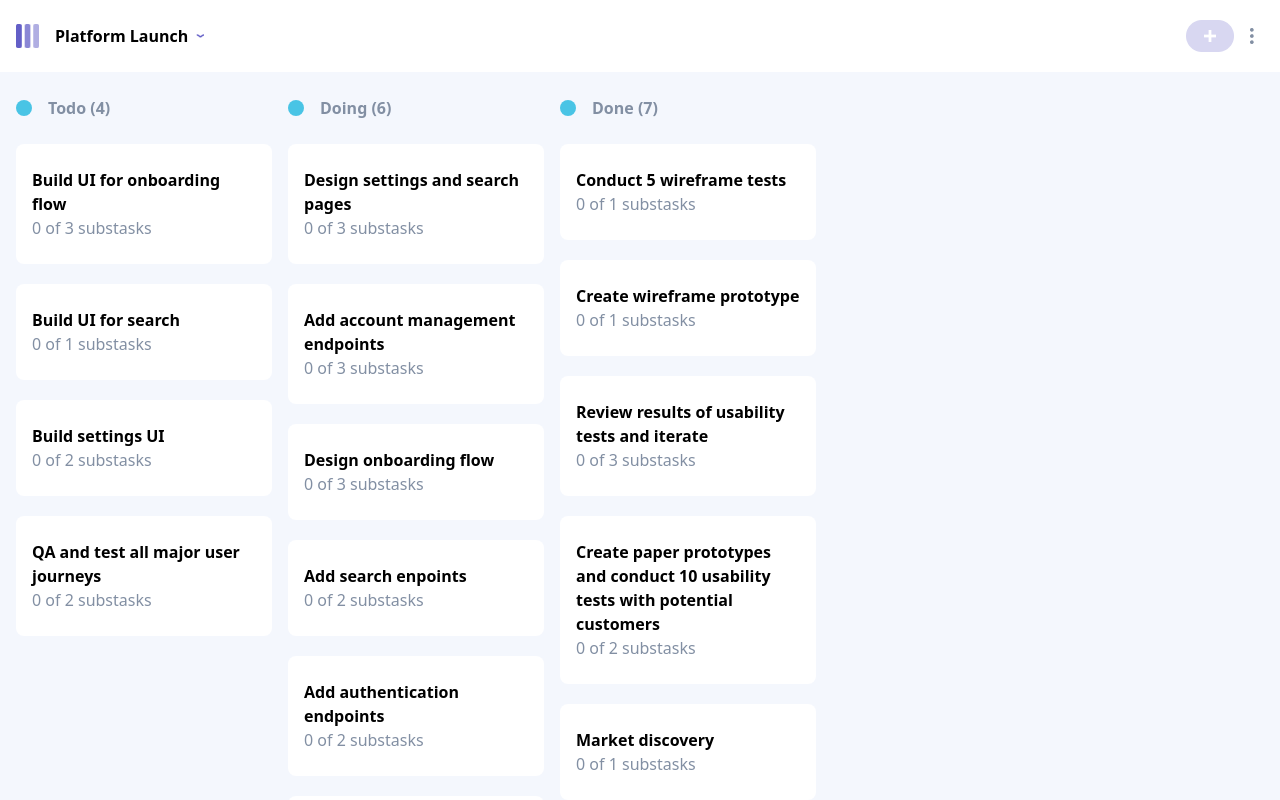
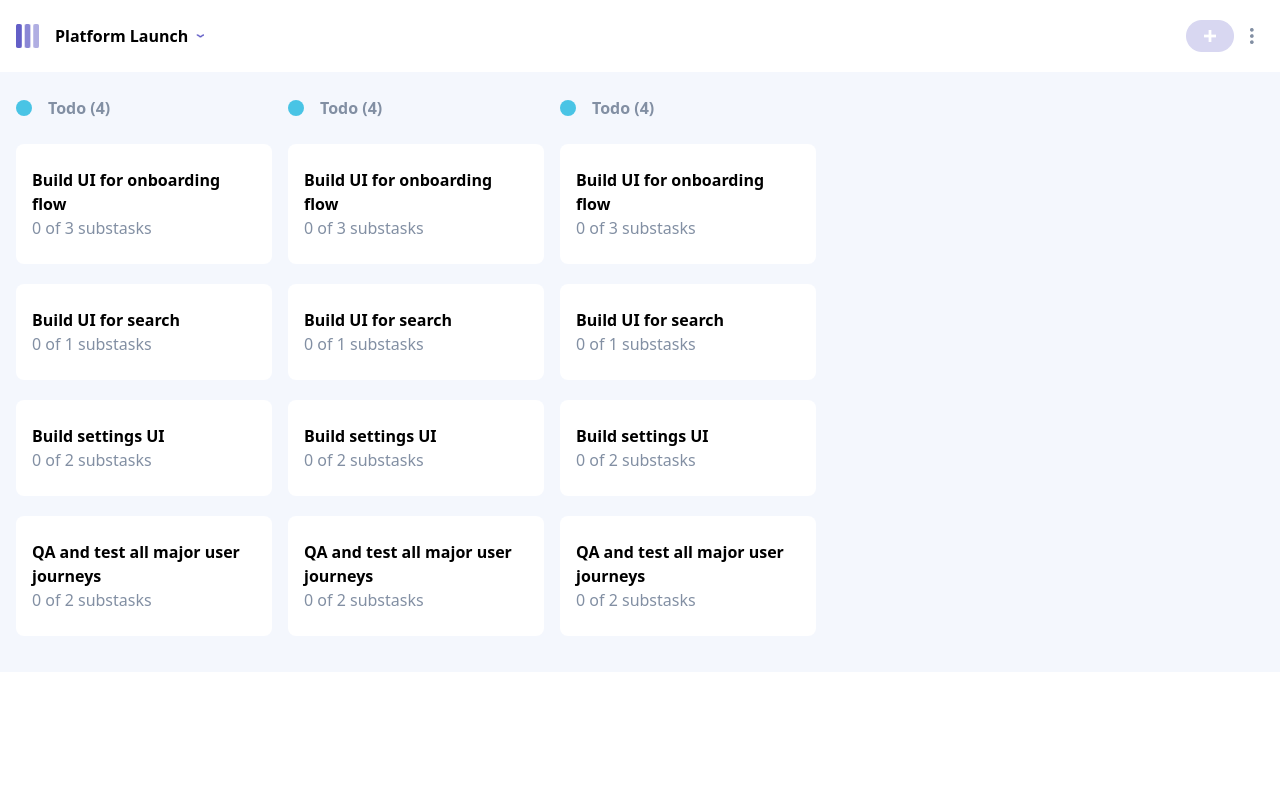
Before and after one commit to TedJenkler/Advanced-TaskManager-App-React-Tailwind, a React (Create React App) app: page / in a window 1280 px wide. Shown: the top 800 px of the page. Built offline with nearby package versions, Linux system fonts and the light colour scheme.

Commit message:
add task working just neeed to implement subtasks

```diff
--- a/src/App.js
+++ b/src/App.js
@@ -28,7 +28,7 @@ function App() {
             case 'addtask': {
               return {
                 ...state,
-                data: {...boards}
+                data: {...state.data, boards: {...state.data.boards, 0: {...state.data.boards[0], columns: {...state.data.boards[0].columns, [0]: {...data.boards[0].columns[0], tasks: [...data.boards[0].columns[0].tasks, {title: state.formadd.title, description: state.formadd.description}]}}}}}
               }
           }
         }
--- a/src/Components/AddTask.js
+++ b/src/Components/AddTask.js
@@ -1,6 +1,6 @@
 const AddTask = ( {state, dispatch} ) => {
     return(
-        <form className={state.toggleadd === false ? "hidden" : "absolute w-11/12 bg-white mx-auto left-0 right-0 top-40 flex flex-col p-6"}>
+        <form onSubmit={(e) => {e.preventDefault()}} className={state.toggleadd === false ? "hidden" : "absolute w-11/12 bg-white mx-auto left-0 right-0 top-40 flex flex-col p-6"}>
             <h2 className="mb-6">Add New Task</h2>
             <label className="pl text-mediumgrey mb-2">Title</label>
             <input onChange={(e) => {dispatch({type: 'addtitle', payload: e.target.value})}} value={state.formadd.title} className="border-mediumgrey/25 border py-2 px-4 rounded mb-6" placeholder="e.g take coffee break"></input>
@@ -22,7 +22,7 @@ const AddTask = ( {state, dispatch} ) => {
                     <label className="pl text-mediumgrey">Status</label>
                     <input placeholder="select"></input>
                 </div>
-                <button className="bg-darkpurple text-white py-2 w-full rounded-3xl"><p className="pl">Create Task</p></button>
+                <button onClick={(e) => {dispatch({type: 'addtask'})}} className="bg-darkpurple text-white py-2 w-full rounded-3xl"><p className="pl">Create Task</p></button>
             </div>
         </form>
     )
--- a/src/Components/Main.js
+++ b/src/Components/Main.js
@@ -6,11 +6,11 @@ import Renderer from "./Renderer";
 const Main =  ( {state, dispatch} ) => {
 
     return (<>
-        {data.length < 0 ? <Empty /> :
+        {state.data.length < 0 ? <Empty /> :
         <div className="bg-greywhite2 flex min-w-full overflow-auto">
-            <Renderer nr={0} />
-            <Renderer nr={1} />
-            <Renderer nr={2} />
+            <Renderer nr={0} state={state} />
+            <Renderer nr={1} state={state} />
+            <Renderer nr={2} state={state} />
             <AddTask state={state} dispatch={dispatch} />
         </div>
         }
--- a/src/Components/Renderer.js
+++ b/src/Components/Renderer.js
@@ -1,16 +1,16 @@
 import data from "../data.json"
 
-const Renderer = (nr) => {
+const Renderer = ( {nr, state} ) => {
     let newnr = Object.values(nr)
     return (
             <div className="">
                 <div className="flex items-center gap-4 py-6 ml-4">
                     <div className="bg-turk w-4 h-4 rounded-full"></div>
-                    <h4 className="text-mediumgrey">{data.boards[0].columns[newnr].name} ({data.boards[0].columns[newnr].tasks.length})</h4>
+                    <h4 className="text-mediumgrey">{state.data.boards[0].columns[0].name} ({data.boards[0].columns[0].tasks.length})</h4>
                 </div>
                 <div className="ml-4 pb-4">
-                    {Object.values(data).map((todos) => {
-                        const array = todos[0].columns[newnr].tasks;
+                    {Object.values(state.data).map((todos) => {
+                        const array = todos[0].columns[0].tasks;
                         return(
                             array.map((array) => {
                             return (
```
